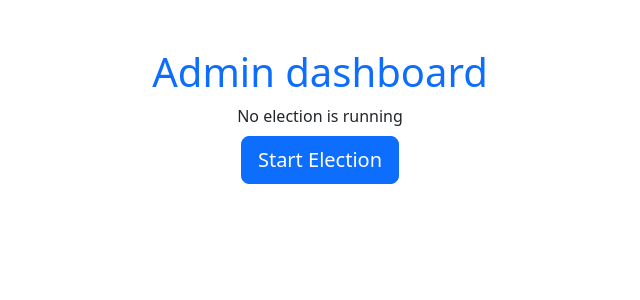
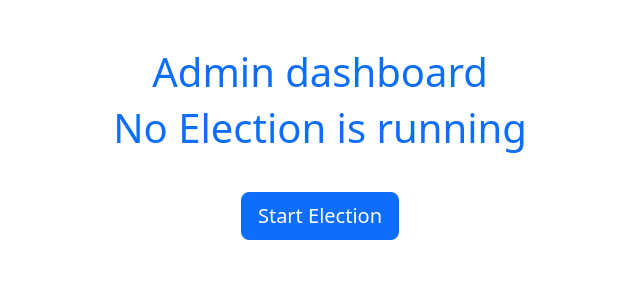
Before and after one commit to muhamedbaqir/Digital-Voting-System, a React (Create React App) app in the folder react-app/: page /admin/dashboard in a window 1280 px wide. Shown: the top 300 px of the page, without its empty margins (320-960 px from the left). Built offline with nearby package versions, Linux system fonts and the light colour scheme.

Commit message:
refactored admin dashboard

```diff
--- a/react-app/src/pages/AdminDashboard.js
+++ b/react-app/src/pages/AdminDashboard.js
@@ -1,5 +1,30 @@
 import { useState } from "react";
 import { Navigate, useNavigate } from "react-router-dom";
+
+const electionRunningPage = (navigate) => {
+  return (
+    <div>
+      <h1 className="text-primary">Election is running</h1>
+      <br />
+      <button className="btn btn-primary btn-lg mt-2">Stop Election</button>
+    </div>
+  );
+};
+
+const noElectionRunningPage = (navigate) => {
+  return (
+    <div>
+      <h1 className="text-primary">No Election is running</h1>
+      <br />
+      <button
+        className="btn btn-primary btn-lg mt-2"
+        onClick={() => navigate("/admin/AddConstituencies")}
+      >
+        Start Election
+      </button>
+    </div>
+  );
+};
 
 export default function AdminDashboard() {
   const [adminLoggedIn, setAdminLoggedIn] = useState(true);
@@ -12,26 +37,9 @@ export default function AdminDashboard() {
     <>
       <div className="container text-center mt-5">
         <h1 className="text-primary">Admin dashboard</h1>
-        {electionIsRunning ? (
-          <div>
-            <text>Election is running</text>
-            <br />
-            <button className="btn btn-primary btn-lg mt-2">
-              Stop Election
-            </button>
-          </div>
-        ) : (
-          <div>
-            <text>No election is running</text>
-            <br />
-            <button
-              className="btn btn-primary btn-lg mt-2"
-              onClick={() => navigate("/admin/AddConstituencies")}
-            >
-              Start Election
-            </button>
-          </div>
-        )}
+        {electionIsRunning
+          ? electionRunningPage(navigate)
+          : noElectionRunningPage(navigate)}
       </div>
     </>
   );
```
